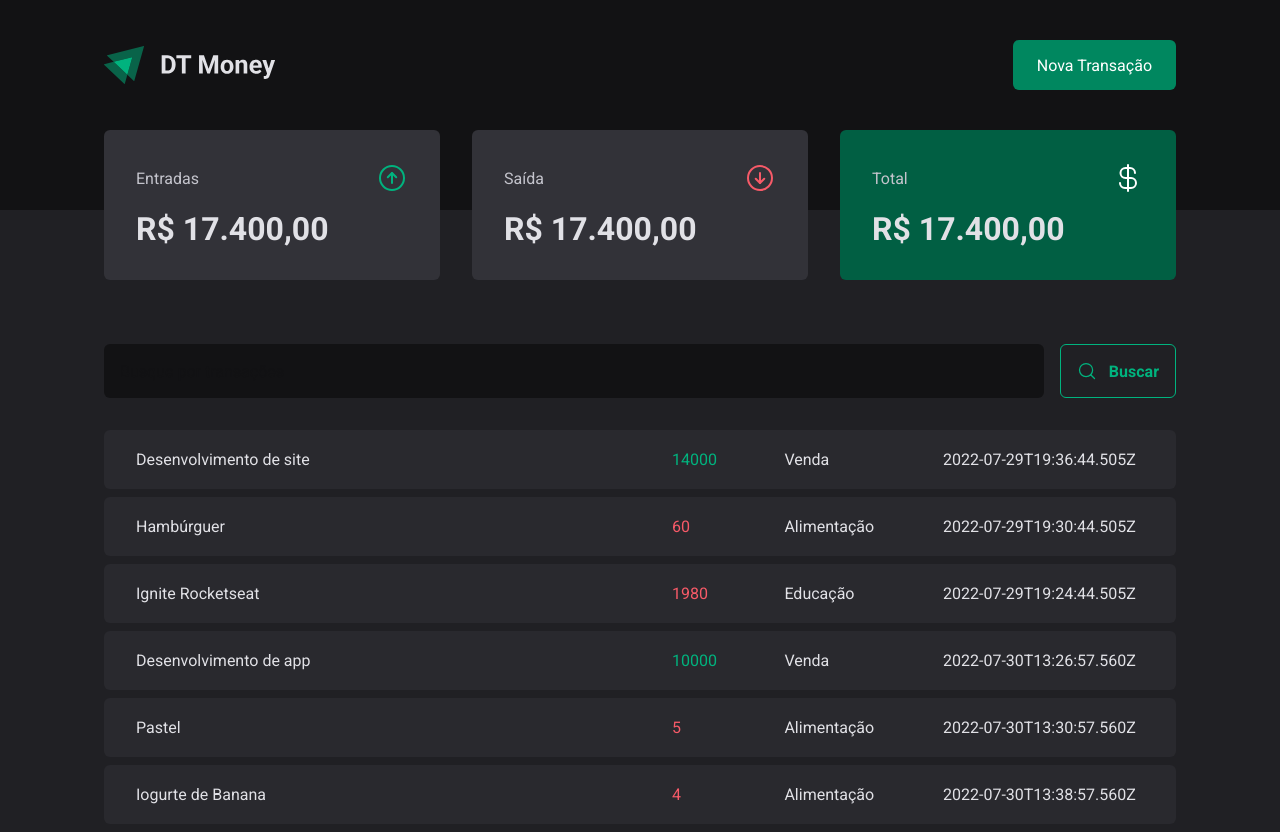
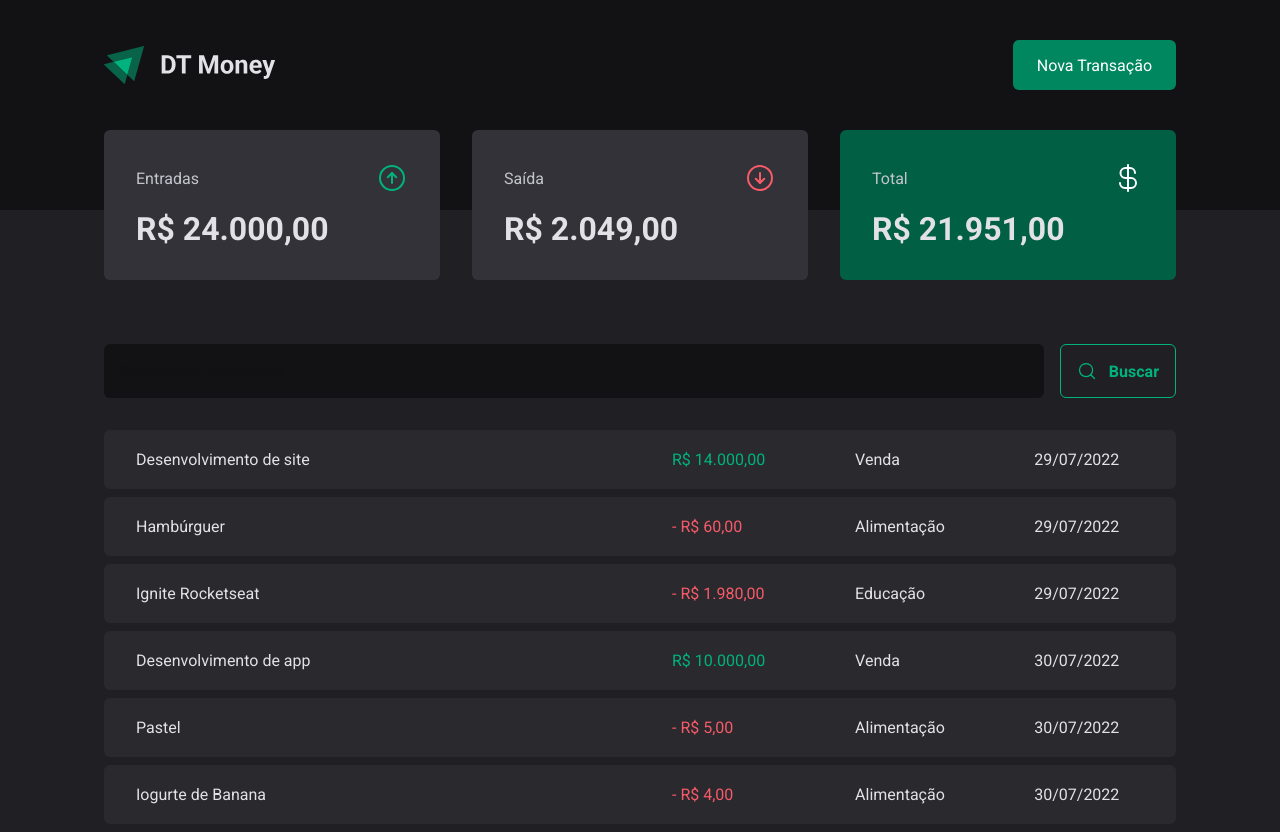
Before and after one commit to Jones-bass/DT-MoneyNew-, a React (Vite) app: page / in a window 1280 px wide. Built offline with nearby package versions, Linux system fonts and the light colour scheme; data requests are answered from the project's data file.

Commit message:
Formatando Price e Date

```diff
--- a/src/components/Summary/index.tsx
+++ b/src/components/Summary/index.tsx
@@ -1,6 +1,32 @@
 import { SummaryCard, SummaryContainer } from "./styles";
 import { ArrowCircleDown, ArrowCircleUp, CurrencyDollar } from 'phosphor-react'
+import { useContext } from "react";
+
+import { priceFormatter } from "../../utils/formatter";
+import { TransactionsContext } from "../../contexts/TransactionsContext";
+
 export function Summary() {
+  const { transactions } = useContext(TransactionsContext);
+
+  const summary = transactions.reduce(
+    (acc, transaction) => {
+      if(transaction.type === 'income') {
+        acc.income += transaction.price;
+        acc.total += transaction.price;
+      } else {
+        acc.outcome += transaction.price;
+        acc.total -= transaction.price;
+      }
+
+      return acc;
+    },
+    {
+      income: 0,
+      outcome: 0,
+      total: 0
+    }
+  )
+
   return (
     <SummaryContainer>
       <SummaryCard>
@@ -8,21 +34,21 @@
           <span>Entradas</span>
           <ArrowCircleUp size={32} color="#00b37e" />
         </header>
-        <strong>R$ 17.400,00</strong>
+        <strong>{priceFormatter.format(summary.income)}</strong>
       </SummaryCard>
       <SummaryCard>
         <header>
           <span>Saída</span>
           <ArrowCircleDown size={32} color="#f75a68" />
         </header>
-        <strong>R$ 17.400,00</strong>
+        <strong>{priceFormatter.format(summary.outcome)}</strong>
       </SummaryCard>
       <SummaryCard variant="green700">
         <header>
           <span>Total</span>
           <CurrencyDollar size={32} color="#fff" />
         </header>
-        <strong>R$ 17.400,00</strong>
+        <strong>{priceFormatter.format(summary.total)}</strong>
       </SummaryCard>
     </SummaryContainer>
   )
--- a/src/pages/Transactions/index.tsx
+++ b/src/pages/Transactions/index.tsx
@@ -2,6 +2,7 @@
 import { Header } from "../../components/Header";
 import { Summary } from "../../components/Summary";
 import { TransactionsContext } from "../../contexts/TransactionsContext";
+import { dateFormatter, priceFormatter } from "../../utils/formatter";
 import { SearchForm } from "./components/SearchForm";
 import {
   PriceHighLight,
@@ -27,11 +28,12 @@
                   <td width="50%">{transaction.description}</td>
                   <td>
                     <PriceHighLight variant={transaction.type}>
-                      {transaction.price}
+                      {transaction.type === 'outcome' && '- '}
+                      {priceFormatter.format(transaction.price)}
                     </PriceHighLight>
                   </td>
                   <td>{transaction.category}</td>
-                  <td>{transaction.createdAt}</td>
+                  <td>{dateFormatter.format(new Date(transaction.createdAt))}</td>
                 </tr>
               );
             })}
--- /dev/null
+++ b/src/utils/formatter.ts
@@ -0,0 +1,6 @@
+export const dateFormatter = new Intl.DateTimeFormat('pt-BR')
+
+export const priceFormatter = new Intl.NumberFormat('pt-BR', {
+  style: 'currency',
+  currency: 'BRL',
+})
```
